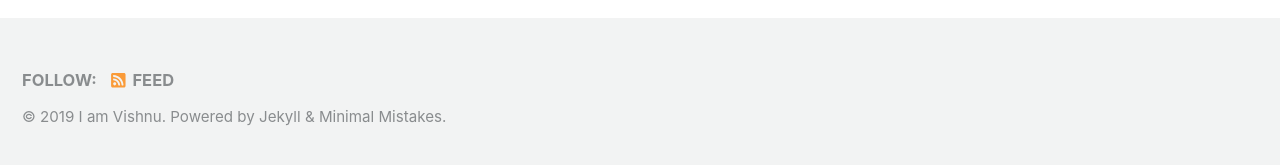
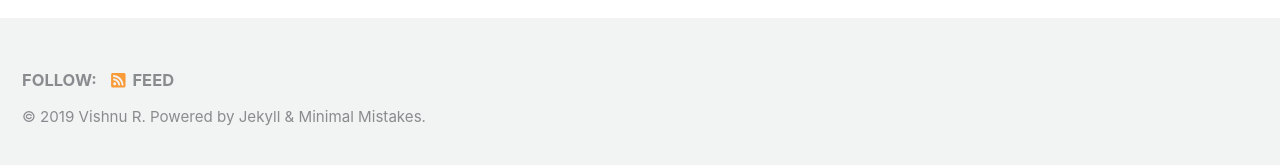
Before and after one commit to vishnurapps/vishnurapps.github.io, a Jekyll site: the page built from index.html, in a window 1280 px wide and 900 px high, scrolled down 222 px. Shown: the part 727-892 px from the top of the window. Built offline with Jekyll 4.4.1, drawn with Linux system fonts in a browser that asks for light colours; cached includes are drawn as plain includes; nearby versions of some CDN libraries; the list of posts is cut into pages by our own code.

```diff
--- a/_config.yml
+++ b/_config.yml
@@ -18,7 +18,7 @@ minimal_mistakes_skin    : "default" # "air", "aqua", "contrast", "dark", "dirt"
 locale                   : "en-US"
 title                    : "Vishnu R"
 title_separator          : "-"
-name                     : "I am Vishnu"
+name                     : "Vishnu R"
 description              : "Machine Learning Engineer"
 url                      : # the base hostname & protocol for your site e.g. "https://mmistakes.github.io"
 baseurl                  : # the subpath of your site, e.g. "/blog"
```
